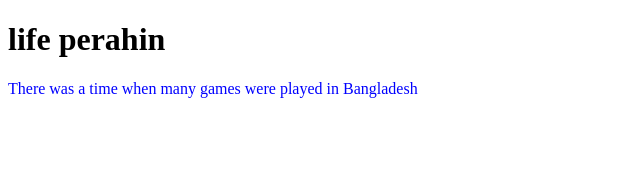
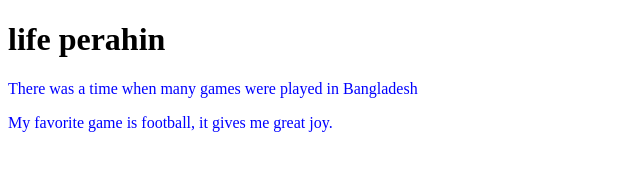
Before and after one commit to kabbo500/My-5th-repo, a plain HTML site: page index.html in a window 1280 px wide. Shown: the whole page, without its empty margins (0-640 px from the left). Drawn offline with Linux system fonts and the light colour scheme.

Commit message:
added header

```diff
--- a/index.html
+++ b/index.html
@@ -10,5 +10,6 @@
 <body>
     <h1>life perahin</h1>
     <p>There was a time when many games were played in Bangladesh</p>
+    <p>My favorite game is football, it gives me great joy.</p>
 </body>
 </html>
```
